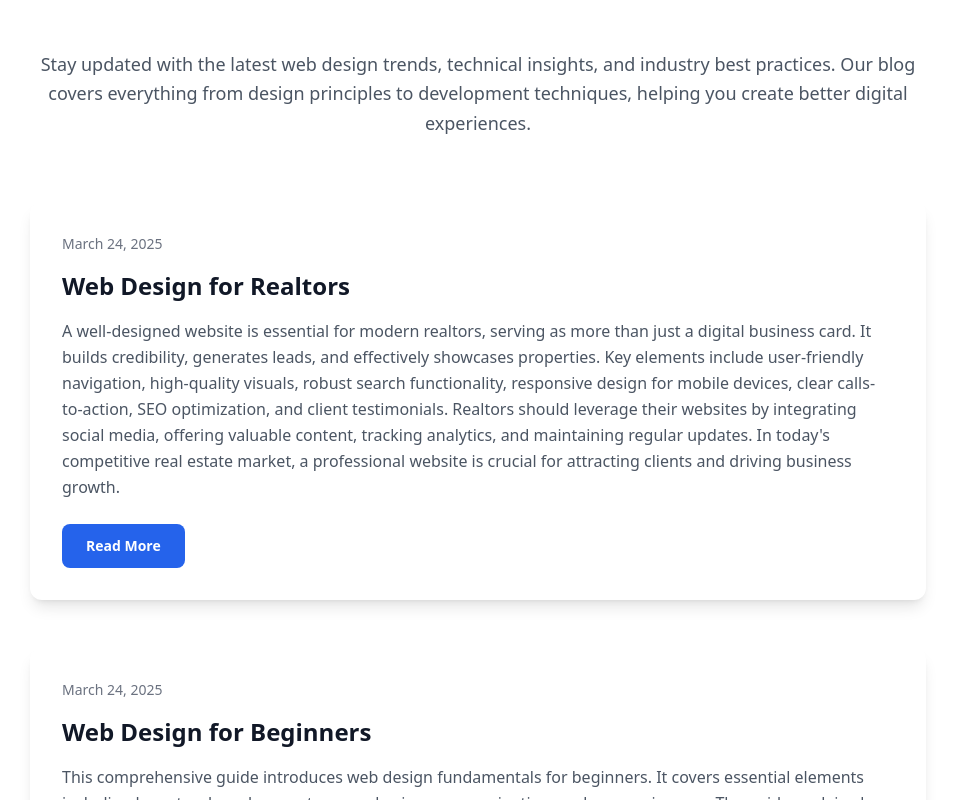
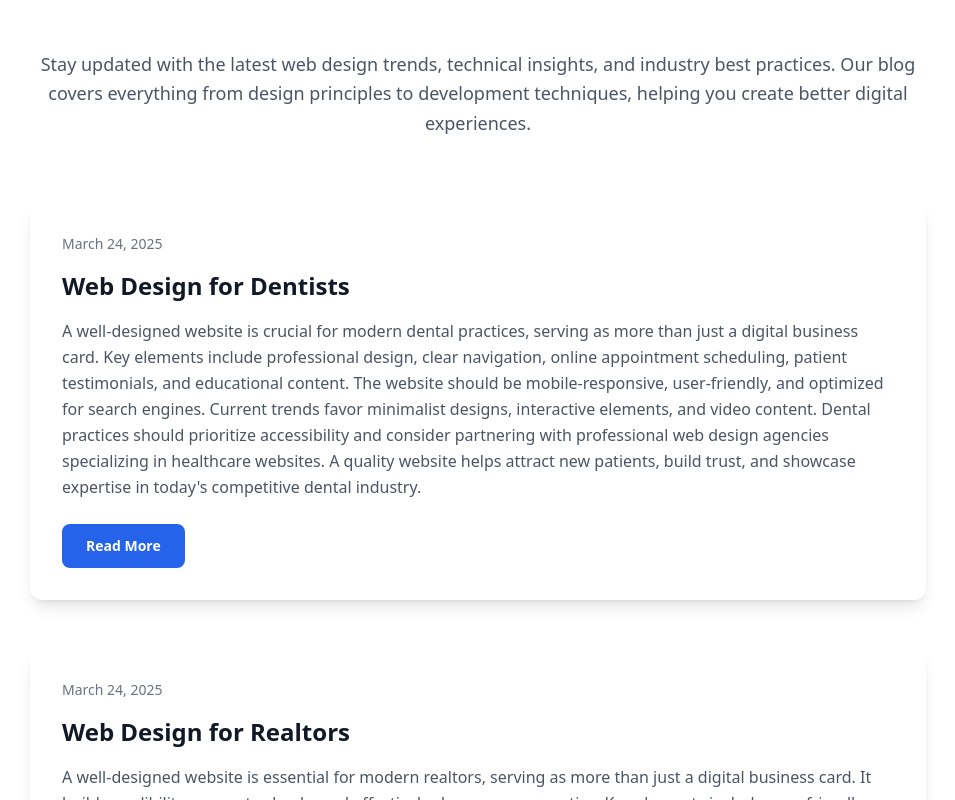
Before and after one commit to test-acc-12349/texas-web-design-2025-03-24-szfz2, a plain HTML site: page blog.html in a window 1280 px wide. Shown: the part 434-1234 px from the top of the page, without its empty margins (162-1117 px from the left). Drawn offline with nearby package versions, Linux system fonts and the light colour scheme.

Commit message:
Update blog listing with web-design-for-dentists-20250324-ix8.html

```diff
--- a/blog.html
+++ b/blog.html
@@ -34,6 +34,13 @@
             </div>
 
             <div class="max-w-4xl mx-auto">
+                <article class="bg-white rounded-xl shadow-lg p-8 hover:shadow-xl transition-shadow duration-300 mb-12">
+                    <div class="text-sm text-gray-500 mb-4">March 24, 2025</div>
+                    <h2 class="text-2xl font-bold mb-4 text-gray-900">Web Design for Dentists</h2>
+                    <p class="text-gray-600 leading-relaxed mb-6">A well-designed website is crucial for modern dental practices, serving as more than just a digital business card. Key elements include professional design, clear navigation, online appointment scheduling, patient testimonials, and educational content. The website should be mobile-responsive, user-friendly, and optimized for search engines. Current trends favor minimalist designs, interactive elements, and video content. Dental practices should prioritize accessibility and consider partnering with professional web design agencies specializing in healthcare websites. A quality website helps attract new patients, build trust, and showcase expertise in today's competitive dental industry.</p>
+                    <a href="https://test-acc-12349.github.io/texas-web-design-2025-03-24-szfz2/blog/web-design-for-dentists-20250324-ix8.html" class="inline-block bg-blue-600 text-white px-6 py-3 rounded-lg text-sm font-semibold hover:bg-blue-700 transform hover:scale-105 transition-all duration-300">Read More</a>
+                </article>
+
                 <article class="bg-white rounded-xl shadow-lg p-8 hover:shadow-xl transition-shadow duration-300 mb-12">
                     <div class="text-sm text-gray-500 mb-4">March 24, 2025</div>
                     <h2 class="text-2xl font-bold mb-4 text-gray-900">Web Design for Realtors</h2>
```
